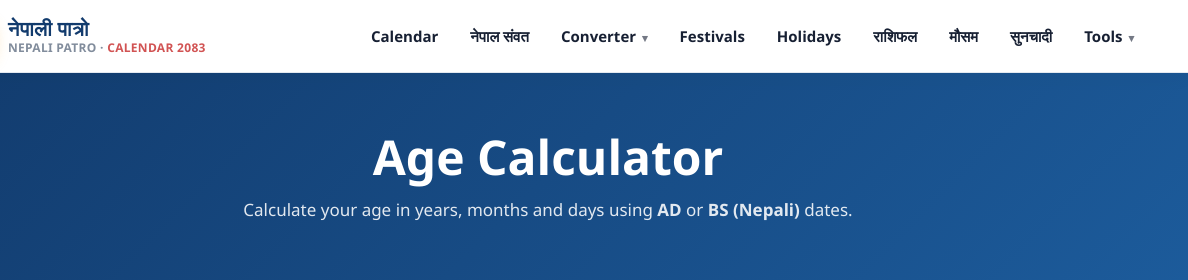
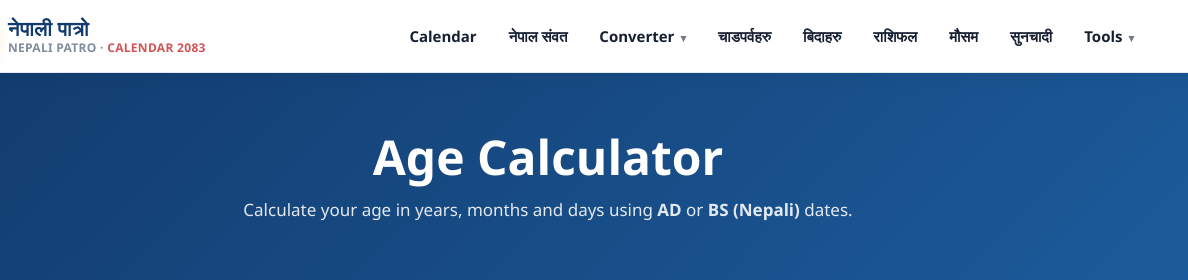
Before and after one commit to krih1234560/NepaliPatro, a plain HTML site: page age-calculator.html in a window 1280 px wide. Shown: the top 280 px of the page, 92-1280 px from the left. Drawn offline with Linux system fonts and the light colour scheme.

Commit message:
Update age-calculator.html

```diff
--- a/age-calculator.html
+++ b/age-calculator.html
@@ -319,8 +319,8 @@
             <li><a href="age-calculator.html">Age Calculator</a></li>
           </ul>
         </li>
-        <li><a href="festivals.html">Festivals</a></li>
-        <li><a href="holidays.html">Holidays</a></li>
+        <li><a href="festivals.html">चाडपर्वहरु</a></li>
+        <li><a href="holidays.html">बिदाहरु</a></li>
         <li><a href="rashifal.html">राशिफल</a></li>
         <li><a href="weather.html">मौसम</a></li>
         <li><a href="goldsilver.html">सुनचादी</a></li>
```
